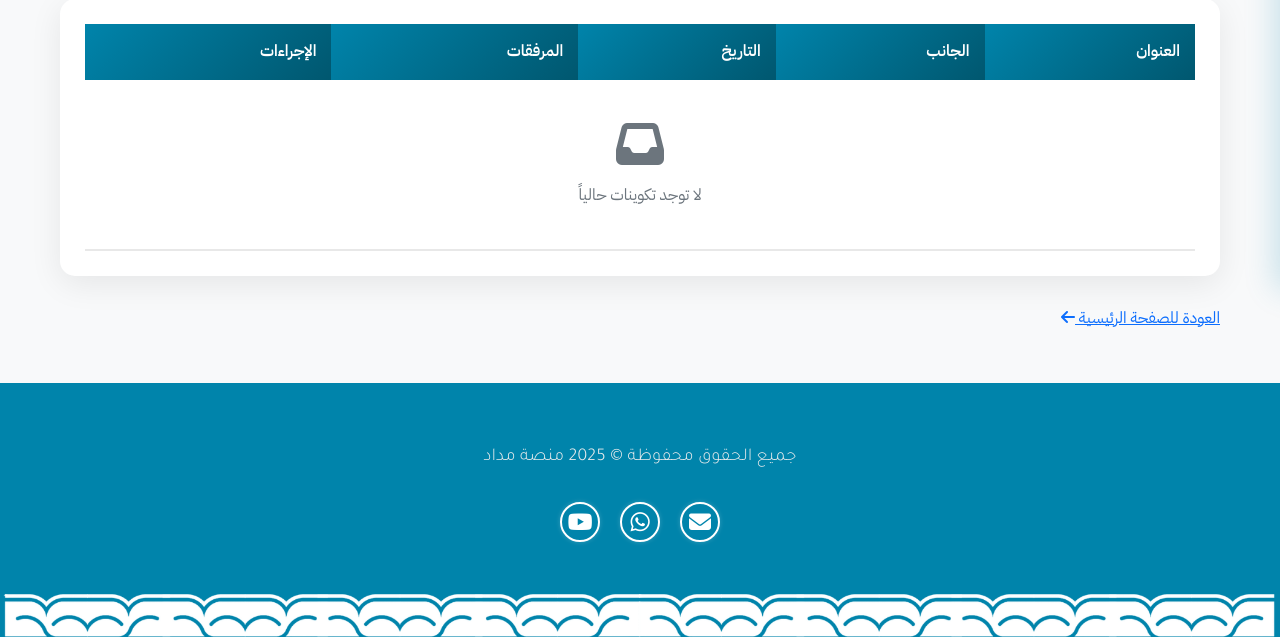
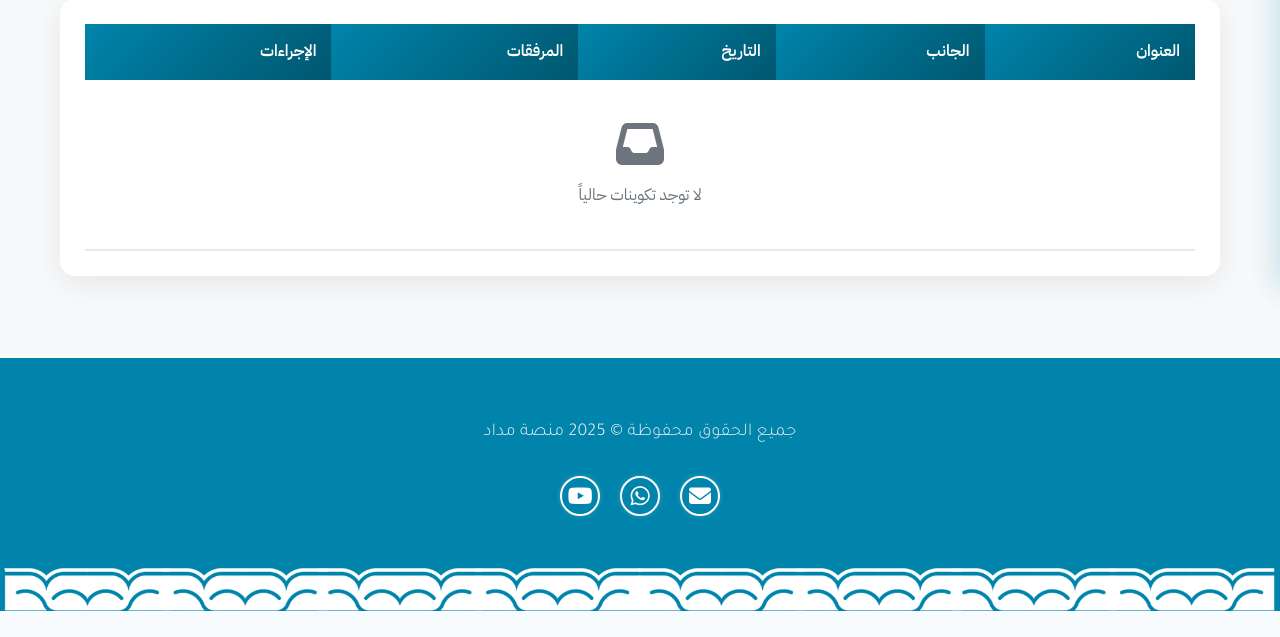
Before and after one commit to jojo-bojo-coder/Islamic_learning_platform, a Django app: template templates/takwin/management/dashboard.html in a window 1280 px wide. Shown: the part 511-1148 px from the top of the page. After the commit the page ends 1122 px from the top, so only its background shows below. Run offline with Django 5.2, Linux system fonts and the light colour scheme; the template is opened without the code that fills it, so the values that code supplies are empty; some web fonts are replaced.

Commit message:
update032

```diff
--- a/templates/takwin/management/dashboard.html
+++ b/templates/takwin/management/dashboard.html
@@ -419,12 +419,5 @@
             </tbody>
         </table>
     </div>
-
-    <!-- زر العودة -->
-    <div class="button-container">
-        <a href="{% url 'dashboard' %}" class="back-home-btn">
-            <span class="btn-text">العودة للصفحة الرئيسية <i class="fas fa-arrow-left"></i></span>
-        </a>
-    </div>
 </div>
 {% endblock %}
```
